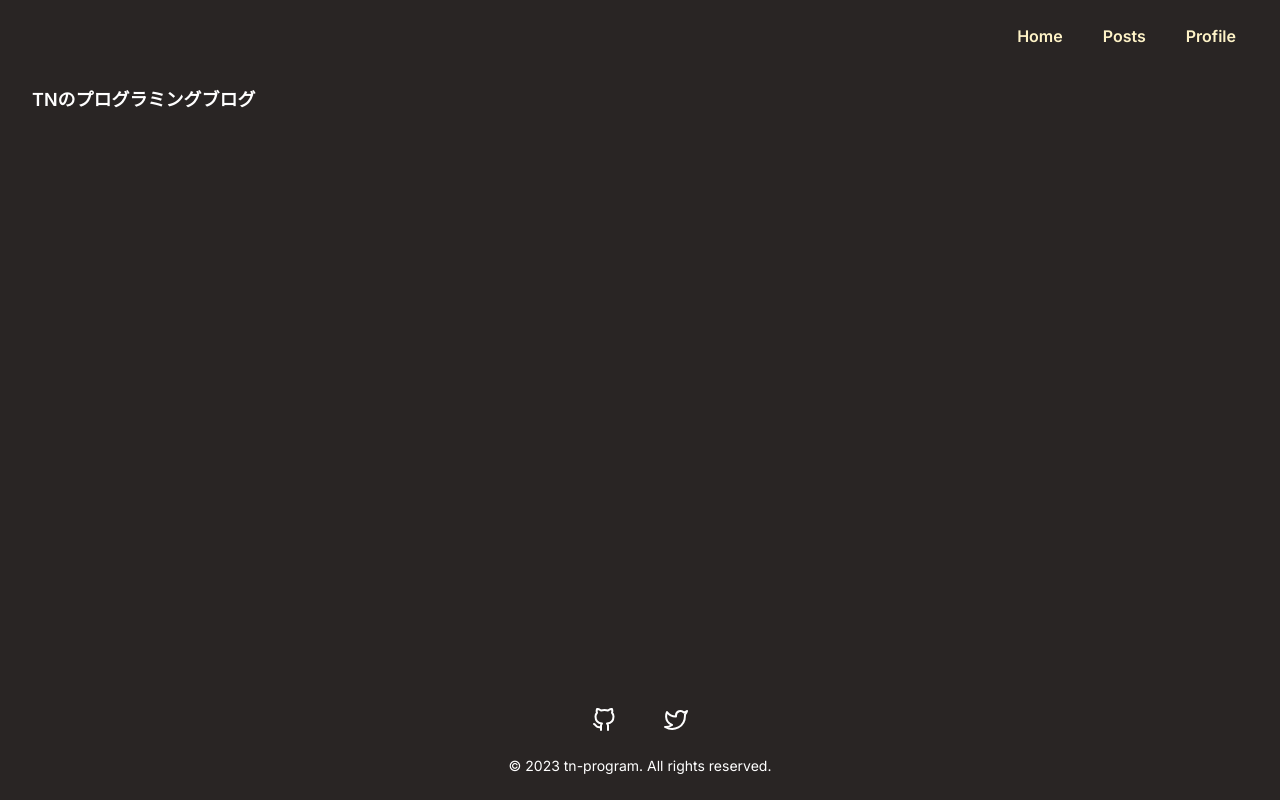
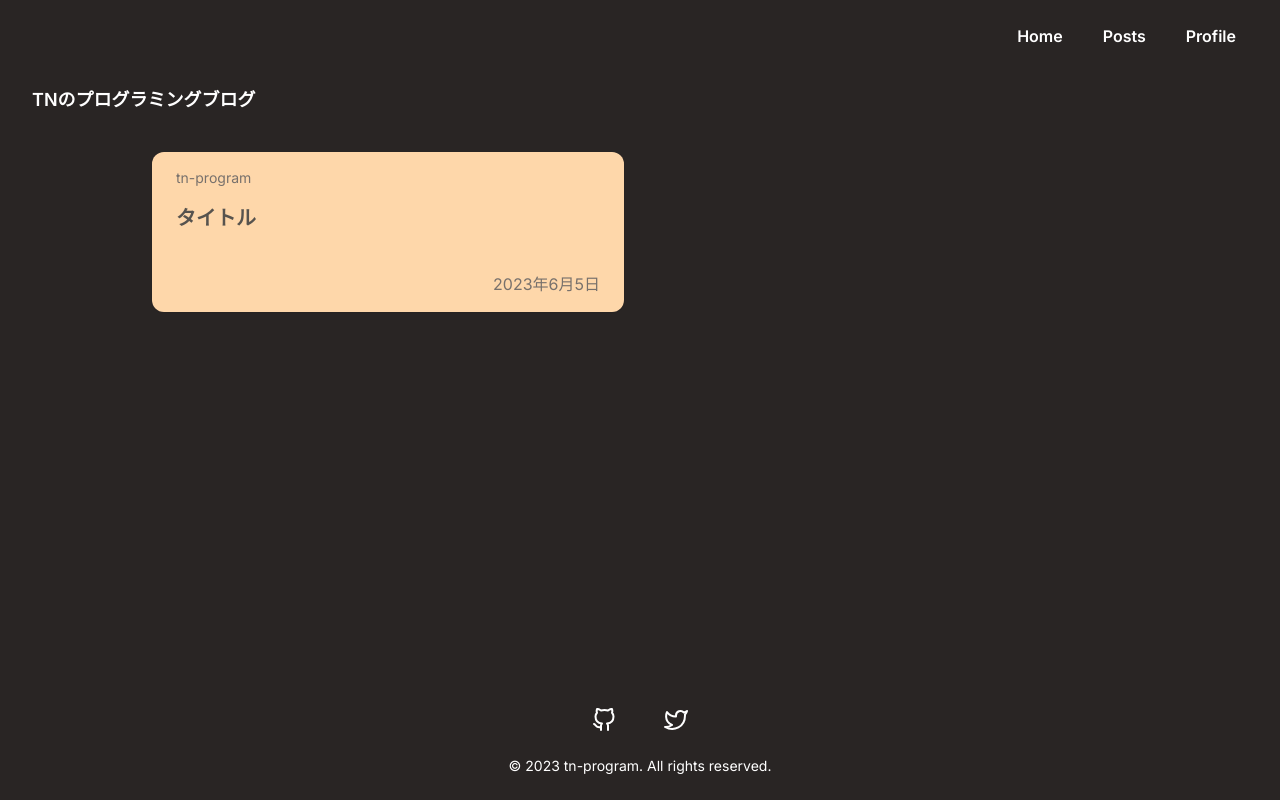
Before and after one commit to t-naganuma/tn-program, a Next.js app: page / in a window 1280 px wide. Built offline with nearby package versions, Linux system fonts and the light colour scheme.

Commit message:
ブログリスト作成

```diff
--- a/app/page.tsx
+++ b/app/page.tsx
@@ -1,3 +1,4 @@
+import { Contents } from '@/components/Contents';
 import { Footer } from '@/components/Footer';
 import { Header } from '@/components/Header';
 import { Navbar } from '@/components/Navbar';
@@ -7,7 +8,7 @@ export default function Home() {
     <div className="flex min-h-screen flex-col">
       <Navbar />
       <Header />
-      <main className="flex flex-1 flex-col"></main>
+      <Contents />
       <Footer />
     </div>
   );
--- /dev/null
+++ b/components/Contents/index.tsx
@@ -0,0 +1,25 @@
+import Link from 'next/link';
+
+export function Contents() {
+  return (
+    <main className="mx-auto flex w-full max-w-5xl flex-1 flex-col px-6">
+      <ul className="mx-auto mt-6 grid w-full gap-6 md:grid-cols-2 md:gap-8">
+        <li className="w-full overflow-hidden rounded-xl bg-orange-200 shadow-sm transition-opacity duration-300 ease-in hover:opacity-80">
+          <Link className="block" href="#">
+            <div className="px-6 py-4">
+              <p className="text-sm text-stone-500">tn-program</p>
+              <h2 className="mt-4 text-xl font-semibold text-stone-600">
+                タイトル
+              </h2>
+              <div className="mt-6 flex h-full justify-end md:mt-10">
+                <time className="text-stone-500" dateTime="2023-06-05">
+                  2023年6月5日
+                </time>
+              </div>
+            </div>
+          </Link>
+        </li>
+      </ul>
+    </main>
+  );
+}
--- a/components/Footer/index.tsx
+++ b/components/Footer/index.tsx
@@ -2,7 +2,7 @@ import { FiGithub, FiTwitter } from 'react-icons/fi';
 
 export function Footer() {
   return (
-    <footer className="w-full py-6">
+    <footer className="mt-16 w-full py-6">
       <div className="container mx-auto px-4">
         <div className="flex justify-center gap-12">
           <a
--- a/components/Navbar/index.tsx
+++ b/components/Navbar/index.tsx
@@ -9,7 +9,7 @@ function NavbarItems() {
       <li>
         <Link
           href="/"
-          className="rounded-lg px-3 py-2 font-semibold text-amber-100 transition-all duration-500 hover:bg-stone-600"
+          className="rounded-lg px-3 py-2 font-semibold text-white transition-all duration-500 hover:bg-stone-600"
         >
           Home
         </Link>
@@ -18,7 +18,7 @@ function NavbarItems() {
         {/* TODO: Pageを作成したらリンクを変更する */}
         <Link
           href="/"
-          className="rounded-lg px-3 py-2 font-semibold text-amber-100 transition-all duration-500 hover:bg-stone-600"
+          className="rounded-lg px-3 py-2 font-semibold text-white transition-all duration-500 hover:bg-stone-600"
         >
           Posts
         </Link>
@@ -27,7 +27,7 @@ function NavbarItems() {
         {/* TODO: Pageを作成したらリンクを変更する */}
         <Link
           href="/"
-          className="rounded-lg px-3 py-2 font-semibold text-amber-100 transition-all duration-500 hover:bg-stone-600"
+          className="rounded-lg px-3 py-2 font-semibold text-white transition-all duration-500 hover:bg-stone-600"
         >
           Profile
         </Link>
```
